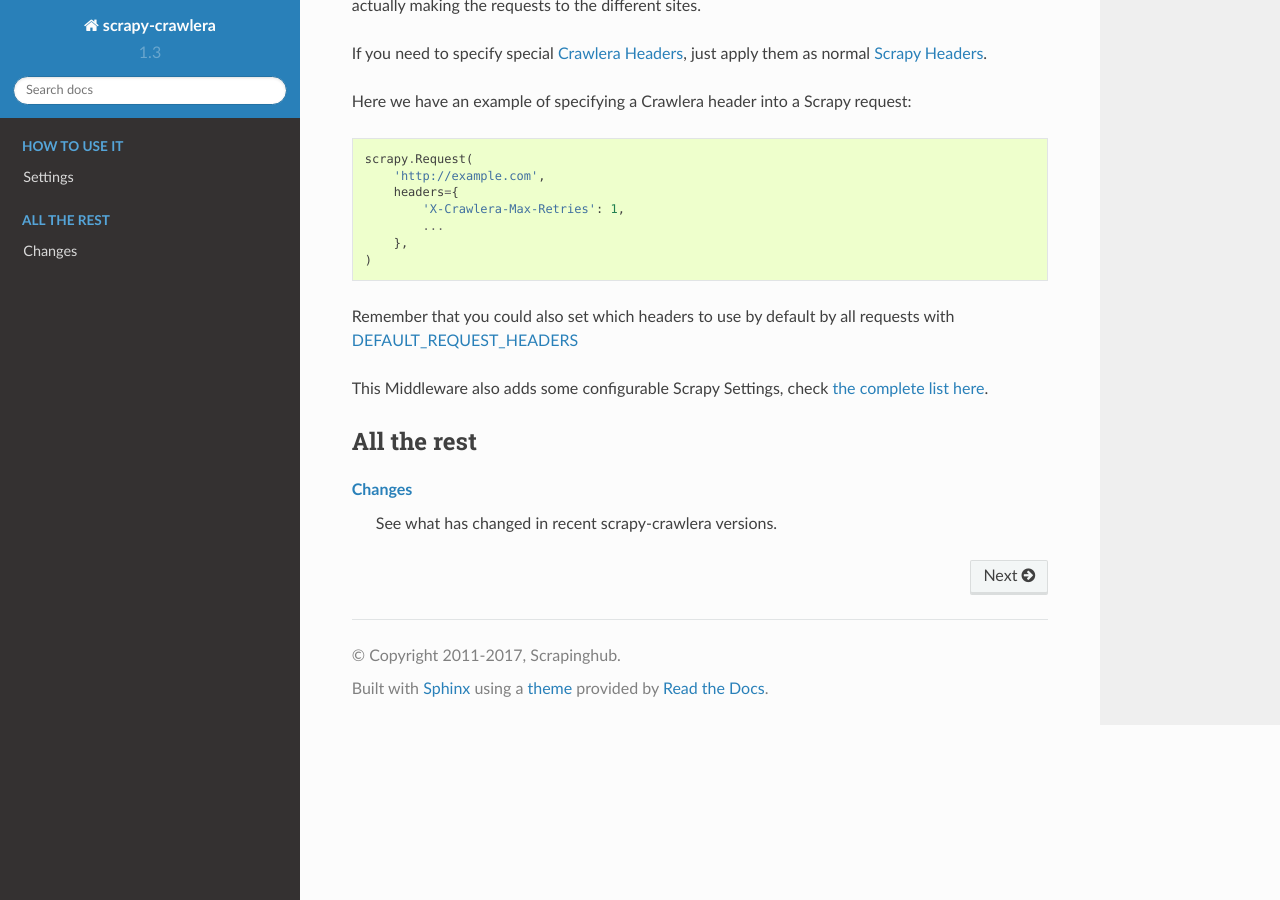
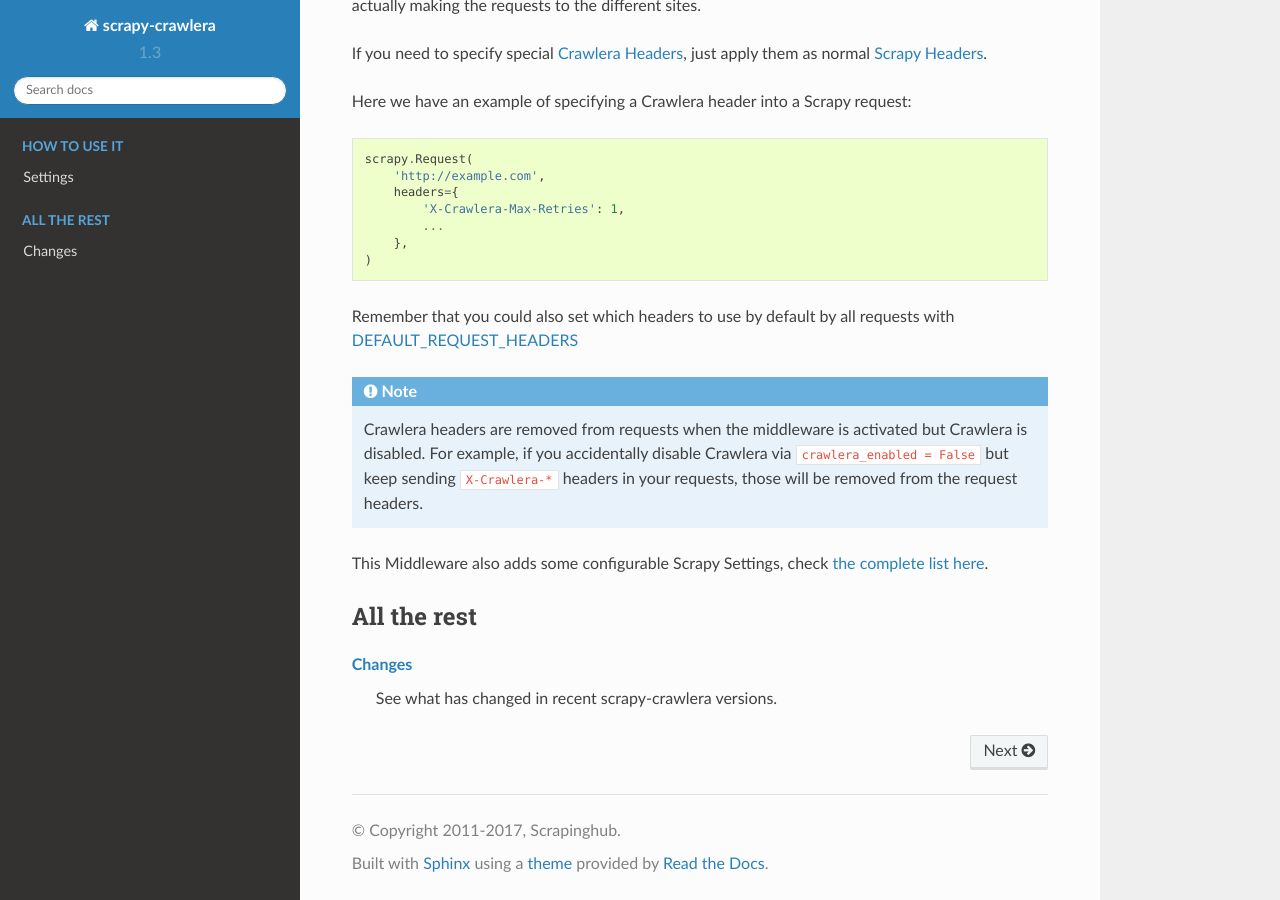
Before and after one commit to scrapy-plugins/scrapy-zyte-smartproxy, a Sphinx documentation site: the page built from docs/index.rst, in a window 1280 px wide and 900 px high, scrolled down 1174 px. Built offline with Sphinx 7.4.7 and the Read the Docs theme 2.0.0, drawn with Linux system fonts in a browser that asks for light colours.

Commit message:
add cleaning headers behaviour on docs

```diff
--- a/docs/index.rst
+++ b/docs/index.rst
@@ -73,6 +73,12 @@
 Remember that you could also set which headers to use by default by all
 requests with `DEFAULT_REQUEST_HEADERS <http://doc.scrapy.org/en/1.0/topics/settings.html#default-request-headers>`_
 
+.. note:: Crawlera headers are removed from requests when the middleware is activated but Crawlera
+    is disabled. For example, if you accidentally disable Crawlera via ``crawlera_enabled = False``
+    but keep sending ``X-Crawlera-*`` headers in your requests, those will be removed from the
+    request headers.
+
+
 This Middleware also adds some configurable Scrapy Settings, check :ref:`the complete list here <settings>`.
 
 All the rest
```
